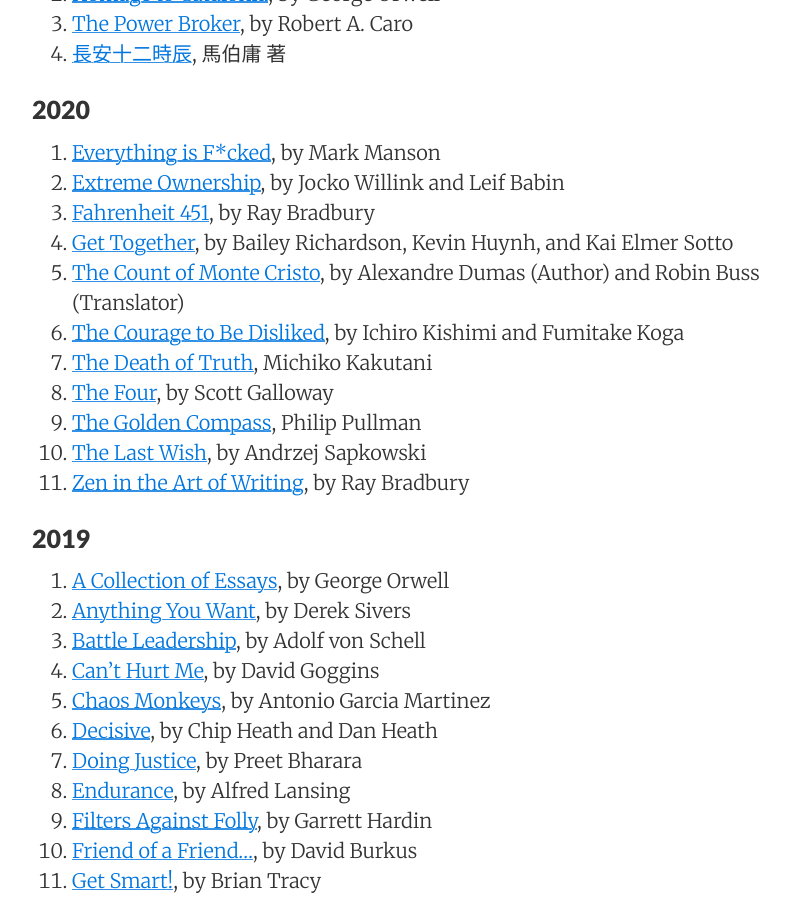
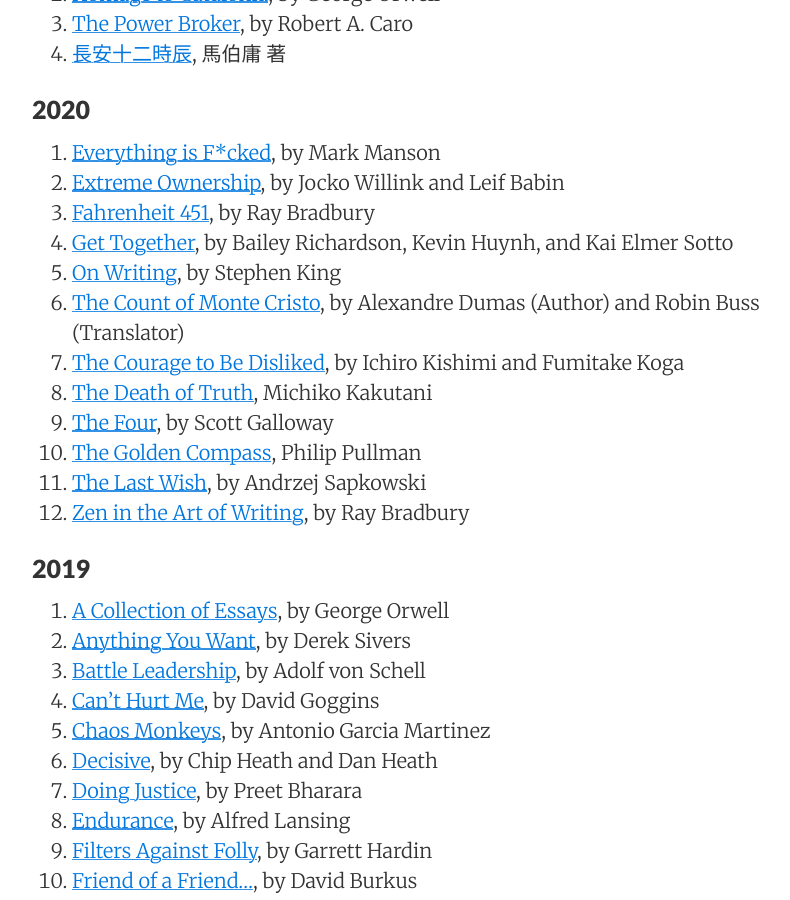
Before and after one commit to sewardlee337/sewardlee337.github.io, a Jekyll site: the page built from readinglist.md, in a window 1280 px wide and 900 px high, scrolled down 470 px. Shown: the whole window, without its empty margins (188-978 px from the left). Built offline with Jekyll 4.4.1, drawn with Linux system fonts in a browser that asks for light colours; nearby versions of some CDN libraries.

Commit message:
Update reading list

```diff
--- a/readinglist.md
+++ b/readinglist.md
@@ -24,6 +24,7 @@ _"My alma mater was books, a good library... I could spend the rest of my life r
 1. [Extreme Ownership](https://amzn.to/2QEuPvP), by Jocko Willink and Leif Babin
 1. [Fahrenheit 451](https://amzn.to/2TQ6dlQ), by Ray Bradbury
 1. [Get Together](https://amzn.to/3ametPO), by Bailey Richardson, Kevin Huynh, and Kai Elmer Sotto
+1. [On Writing](https://amzn.to/2QOnJV1), by Stephen King
 1. [The Count of Monte Cristo](https://amzn.to/2uXBdFS), by Alexandre Dumas (Author) and Robin Buss (Translator)
 1. [The Courage to Be Disliked](https://amzn.to/38cNMLu), by Ichiro Kishimi and Fumitake Koga
 1. [The Death of Truth](https://amzn.to/3alON5J), Michiko Kakutani
```
